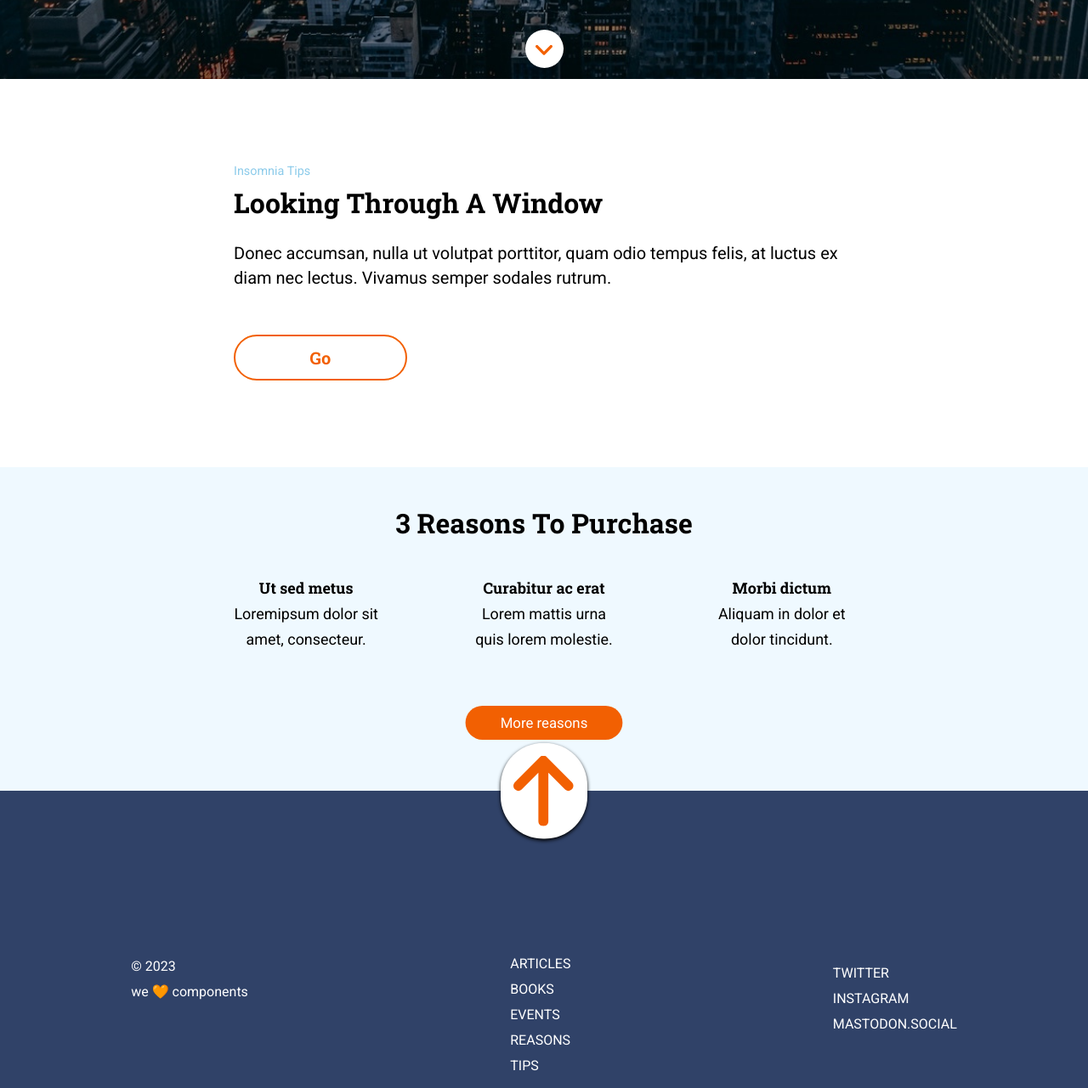
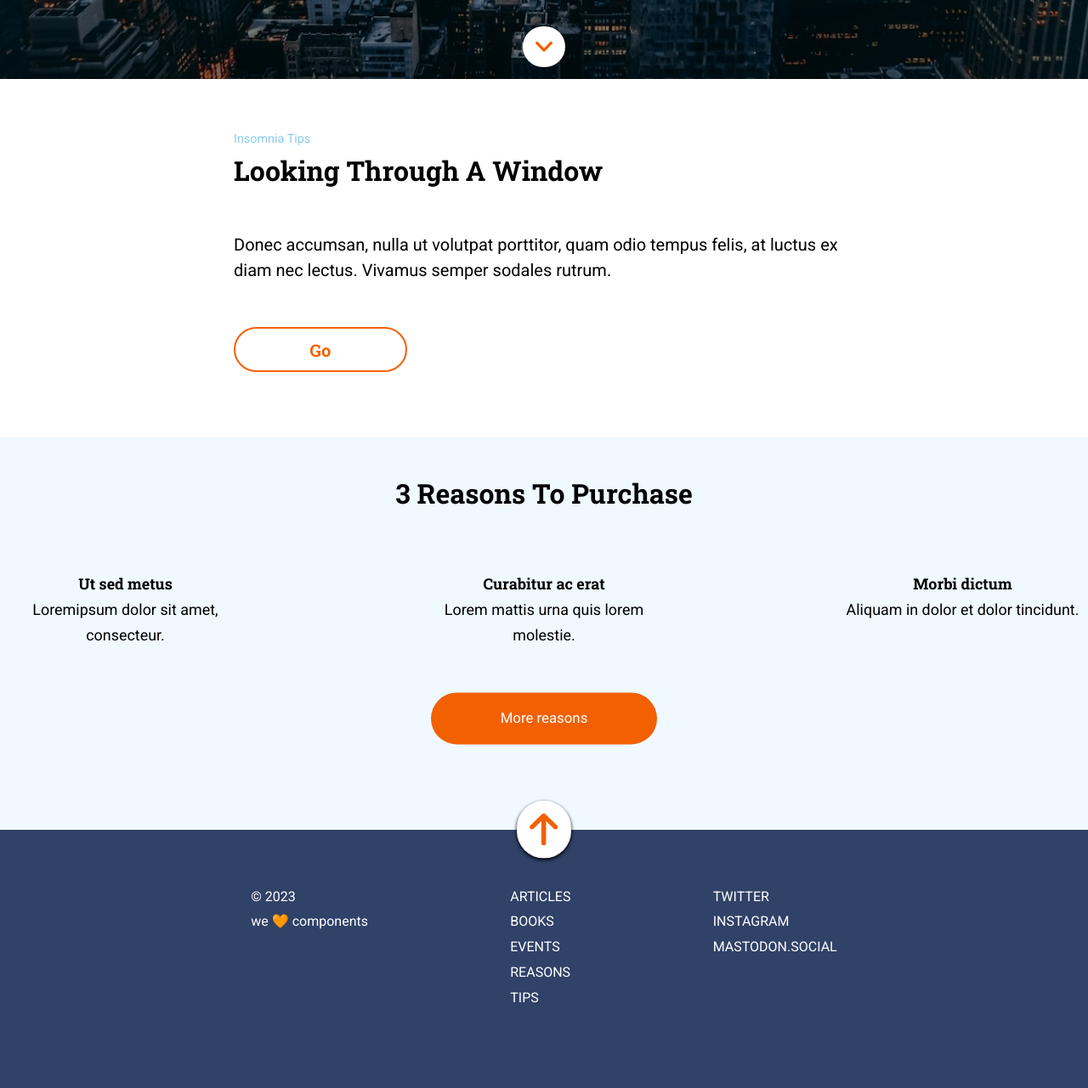
Before and after one commit to Adalab/modulo-1-evaluacion-final-MariaRipley, a website: page src/html/index.html in a window 1280 px wide. Shown: the part 707-1988 px from the top of the page at 85% size. Drawn offline with nearby package versions, Linux system fonts and the light colour scheme; files that its build step writes are made by us from their sources; files whose address does not match are found by name.

Commit message:
Add desktop media queries and some adjustment to the rest of the sizes in branch media-desktop

```diff
--- a/src/html/partials/hero.html
+++ b/src/html/partials/hero.html
@@ -1,15 +1,13 @@
 <section class="hero" id="top">
+  <div class="centralColumn">
     <article class="hero__section">
       <h1 class="hero__section--title">anonymous proxy</h1>
       <p class="hero__section--text">In hac habitasse platea dictumst.</p>
-  </article>
-
-  <figure class="hero__scroll">
-    <a href="#section2">
+      <a href="#section2" class="hero__section--scroll">
         <img
-        class="hero__scroll--icon"
           src="./assets/images/ico-scroll-down.svg"
           alt="Icono de flecha apuntando hacia abajo"
       /></a>
-  </figure>
+    </article>
+  </div>
 </section>
--- a/src/html/partials/main.html
+++ b/src/html/partials/main.html
@@ -1,6 +1,4 @@
-<section>
-  <include src="./hero.html"></include>
-</section>
+<include src="./hero.html"></include>
 <section>
   <include src="./section1.html"></include>
 </section>
--- a/src/scss/layout/_footer.scss
+++ b/src/scss/layout/_footer.scss
@@ -5,12 +5,17 @@
     border-radius: 50px;
     padding: 12px;
     position: absolute;
-    left: 42%;
-    transform: translateY(-50%);
+    left: 50%;
+    transform: translateX(-50%) translateY(-50%);
     @media screen and (min-width: 768px) {
         width: 8%;
         left: 46%;
         padding: 15px;
+        left: 50%;
+        transform: translateX(-50%) translateY(-50%);
+    }
+    @media screen and (min-width: 1024px) {
+        width: 5%;
     }
 }
 
@@ -20,10 +25,17 @@
     flex-direction: column;
     align-items: center;
     text-align: center;
+    padding: 20%;
     @media screen and (min-width: 768px) {
+        padding: 8% 0 8% 0;
         flex-direction: row;
         justify-content: space-around;
+        align-items: flex-start;
         text-align: left;
+    }
+    @media screen and (min-width: 1024px) {
+        justify-content: space-evenly;
+        padding: 5% 10% 10% 10%;
     }
 }
 
@@ -33,11 +45,7 @@
     }
     &__list {
         position: relative;
-        top: 60px;
-        padding-bottom: 50%;
-        @media screen and (min-width: 768px) {
-
-        }
+        padding-bottom: 20%;
         &--item {
             text-decoration: none;
             color: $primaryColor;
@@ -50,9 +58,4 @@
 .copy {
     color: $primaryColor;
     line-height: $lineHeight;
-    padding-top: 15%;
-    padding-bottom: 15%;
-    @media screen and (min-width: 768px) {
-
-    }
 }
--- a/src/scss/layout/_hero.scss
+++ b/src/scss/layout/_hero.scss
@@ -13,6 +13,13 @@
         text-align: center;
         color: $primaryColor;
         text-shadow: 0 2px 3px $translucent;
+        padding-bottom: 20%;
+        @media screen and (min-width: 768px) {
+            padding-bottom: 8%;
+        }
+        @media screen and (min-width: 1024px) {
+            padding-bottom: 4%;
+        }
         &--title{
             font-family: $titleFont;
             text-transform: uppercase;
@@ -23,7 +30,7 @@
                 line-height: 6rem;
             }
             @media screen and (min-width: 1024px) {
-                font-size: 7rem;
+                font-size: 6rem;
                 line-height: 8rem;
             }
         }
@@ -31,32 +38,22 @@
             font-family: $textFont;
             margin-top: 3%;
             font-size: 1rem;
+            padding-bottom: 20%;
             @media screen and (min-width: 768px) {
                 font-size: 1.5rem;
+                padding-bottom: 8%;
             }
             @media screen and (min-width: 1024px) {
                 margin-top: 0;
             }
         }
-    }
-    &__scroll {
-        background-color: $primaryColor;
-        border-radius: 50px;
-        display: flex;
-        justify-content: center;
-        width: 45px;
-        height: 45px;
-        margin-top: 10%;
-        margin-bottom: 10%;
-        @media screen and (min-width: 1024px) {
-            margin-top: 3%;
-            margin-bottom: 1%;
-        }
-        &--icon {
-            position: relative;
-            top: 50%;
-            transform: translateY(-50%);
+        &--scroll {
+            background-color: $primaryColor;
+            border-radius: 50px;
+            padding: 4%;
+            @media screen and (min-width: 768px) {
+                padding: 2%;
+            }
         }
     }
-
-    }
+}
--- a/src/scss/layout/_main.scss
+++ b/src/scss/layout/_main.scss
@@ -1,3 +1,7 @@
+html {
+    scroll-behavior: smooth;
+}
+
 .centralColumn {
     margin: 0 15px;
     @media screen and (min-width: 768px) {
--- a/src/scss/layout/_section1.scss
+++ b/src/scss/layout/_section1.scss
@@ -4,6 +4,10 @@
     justify-content: center;
     padding-top: 8%;
     padding-bottom: 8%;
+    @media screen and (min-width: 768px) {
+        padding-top: 5%;
+        padding-bottom: 6%;
+    }
     &__subtitle {
         color: $subtitleColor;
         text-transform: capitalize;
@@ -20,6 +24,7 @@
         padding-bottom: 4%;
         @media screen and (min-width: 1024px) {
             font-size: 2rem;
+            padding-bottom: 8%;
         }
     }
     &__text {
--- a/src/scss/layout/_section2.scss
+++ b/src/scss/layout/_section2.scss
@@ -1,5 +1,8 @@
 .section2 {
     background-color: $section2Color;
+    @media screen and (min-width: 1024px) {
+            padding-bottom: 4%;
+        }
     &__title {
         text-align: center;
         font-family: $titleFont;
@@ -10,21 +13,22 @@
         @media screen and (min-width: 1024px) {
             font-size: 2rem;
         }
-
     }
     &__grid {
         display: grid;
         grid-template-columns: 1fr;
         grid-template-rows: 1fr 1fr 1fr;
         gap: 15%;
-        padding-top: 10%;
+        padding: 10% 15% 0 15%;
         @media screen and (min-width: 768px) {
             grid-template-columns: 1fr 1fr 1fr;
             grid-template-rows: 1fr;
-            padding-top: 6%;
+            padding: 5% 2% 0 2%;
         }
         @media screen and (min-width: 1024px) {
-
+            margin-left: -40%;
+            margin-right: -40%;
+            padding-top: 10%;
         }
     }
     &__button {
@@ -38,6 +42,7 @@
         padding-bottom: 10%;
        }
 
+
        &--link {
         text-decoration: none;
         color: $primaryColor;
@@ -48,6 +53,9 @@
         padding: 4% 12%;
         @media screen and (min-width: 768px) {
             padding: 2% 8%;
+        }
+        @media screen and (min-width: 1024px) {
+            padding: 4% 16%;
         }
        }
 
```
Also changed, not shown: src/scss/main.scss (line endings or trailing spaces). Lines whose indentation alone changed are shown as unchanged.
